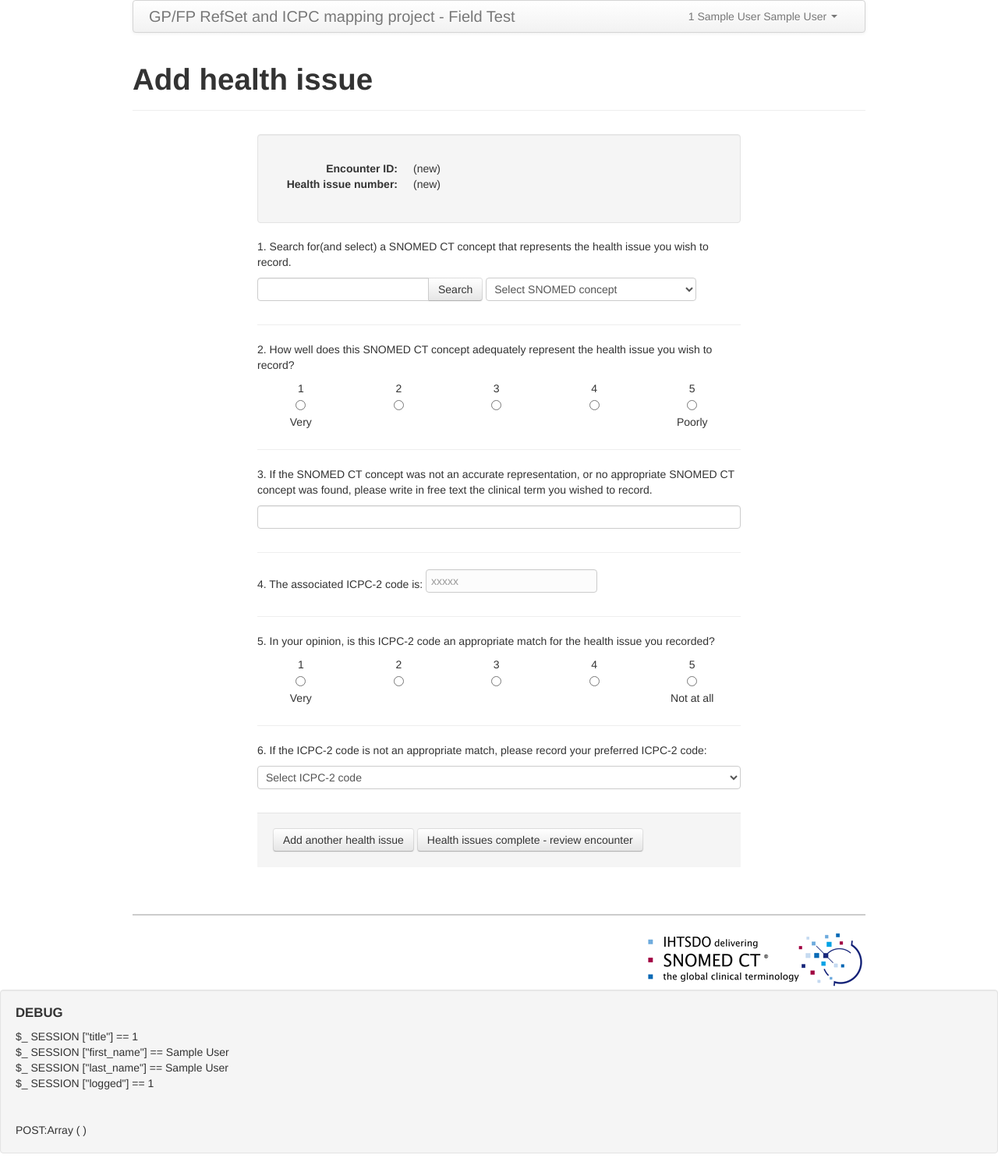
After one commit to dwndwns123/sno, a PHP site: page /add-health-issue.php in a window 1280 px wide. The commit adds this page. Shown: the whole page at 78% size. Run offline with PHP 8.4, Linux system fonts and the light colour scheme; the visitor is signed in with stand-in values (Sample User, id 1).

Commit message:
Add health issue screen duplicated from add rfe

```diff
--- /dev/null
+++ b/add-health-issue.php
@@ -0,0 +1,123 @@
+<?php include "inc/conn.php"; ?>
+<!DOCTYPE html>
+<html lang="en">
+<head>
+  <?php require('inc/head.php'); ?>
+
+  <title>SNOMED CT GP/FP RefSet Field Test - Add health issue</title>
+</head>
+<body>
+  <div class="container">
+    <?php require('inc/header.php'); ?>
+    <div class="main clearfix">
+
+      <div class="page-header">
+        <h1>Add health issue</h1>
+      </div>
+<?php
+if(!$_SESSION["logged"]){
+  include('inc/not-logged-in.php');
+} else {
+?>
+      <div class="row">
+        <div class="span8 offset2">
+          <div class="well">
+            <dl class="dl-horizontal">
+              <dt>Encounter ID:</dt>
+              <dd>(new)</dd>
+              <dt>Health issue number:</dt>
+              <dd>(new)</dd>
+            </dl>
+          </div>
+        </div>
+      </div>
+
+      <div class="row">
+        <div class="span8 offset2">
+          <form method="post" action="rfe" id="healthIssue" name="healthIssue" data-validate="parsley">
+            <fieldset>
+              <p>1. Search for(and select) a SNOMED CT concept that represents the health issue you wish to record.</p>
+              <div class="input-append">
+                <input id="healthissueSearch" name="healthissueSearch" type="text" maxlength="50">
+                <button class="btn" type="button">Search</button>
+              </div>
+              <select class="input-xlarge" id="healthissueConcepts" name="healthissueConcepts">
+                <option value="">Select SNOMED concept</option>
+                <?php require('inc/concepts.php'); ?>
+              </select>
+              <hr>
+              <p>2. How well does this SNOMED CT concept adequately represent the health issue you wish to record?</p>
+              <div class="likert">
+                <label class="radio inline">
+                  <span>1</span><input type="radio" name="healthissueConceptrepresentation" id="healthissueConceptrepresentation1" value="1"><span>Very</span>
+                </label>
+                <label class="radio inline">
+                  <span>2</span><input type="radio" name="healthissueConceptrepresentation" id="healthissueConceptrepresentation2" value="2">
+                </label>
+                <label class="radio inline">
+                  <span>3</span><input type="radio" name="healthissueConceptrepresentation" id="healthissueConceptrepresentation3" value="3">
+                </label>
+                <label class="radio inline">
+                  <span>4</span><input type="radio" name="healthissueConceptrepresentation" id="healthissueConceptrepresentation4" value="4">
+                </label>
+                <label class="radio inline">
+                  <span>5</span><input type="radio" name="healthissueConceptrepresentation" id="healthissueConceptrepresentation5" value="5"><span>Poorly</span>
+                </label>
+              </div>
+              <hr>
+              <p>3. If the SNOMED CT concept was not an accurate representation, or no appropriate SNOMED CT concept was found, please write in free text the clinical term you wished to record.</p>
+              <input type="text" class="span8" id="healthissueConceptfreetext" name="healthissueConceptfreetext" maxlength="250">
+              <hr>
+              <p>4. The associated ICPC-2 code is: <span class="uneditable-input span3">xxxxx</span></p>
+              <hr>
+              <p>5. In your opinion, is this ICPC-2 code an appropriate match for the health issue you recorded?</p>
+              <div class="likert">
+                <label class="radio inline">
+                  <span>1</span><input type="radio" name="healthissueIcpc2appropriate" id="healthissueIcpc2appropriate1" value="1"><span>Very</span>
+                </label>
+                <label class="radio inline">
+                  <span>2</span><input type="radio" name="healthissueIcpc2appropriate" id="healthissueIcpc2appropriate2" value="2">
+                </label>
+                <label class="radio inline">
+                  <span>3</span><input type="radio" name="healthissueIcpc2appropriate" id="healthissueIcpc2appropriate3" value="3">
+                </label>
+                <label class="radio inline">
+                  <span>4</span><input type="radio" name="healthissueIcpc2appropriate" id="healthissueIcpc2appropriate4" value="4">
+                </label>
+                <label class="radio inline">
+                  <span>5</span><input type="radio" name="healthissueIcpc2appropriate" id="healthissueIcpc2appropriate5" value="5"><span>Not at all</span>
+                </label>
+              </div>
+              <hr>
+              <p>6. If the ICPC-2 code is not an appropriate match, please record your preferred ICPC-2 code:</p>
+              <select id="healthissueIcpc2choice" name="healthissueIcpc2choice" class="span8">
+                <option value="">Select ICPC-2 code</option>
+                <option value="">ICPC-2 code and label</option>
+                <option value="">ICPC-2 code and label</option>
+                <option value="">ICPC-2 code and label</option>
+                <option value="">ICPC-2 code and label</option>
+                <option value="">ICPC-2 code and label</option>
+                <option value="">ICPC-2 code and label</option>
+                <option value="">ICPC-2 code and label</option>
+                <option value="">ICPC-2 code and label</option>
+              </select>
+
+              <div class="form-actions">
+                <button type="submit" class="btn">Add another health issue</button>
+                <a href="add-health-issue.php" class="btn">Health issues complete - review encounter</a>
+              </div>
+
+            </fieldset>
+          </form>
+        </div>
+      </div>
+<?php
+}
+?>
+    </div>
+    <?php require('inc/footer.php'); ?>
+  </div>
+
+<?php require('inc/script.php'); ?>
+</body>
+</html>
--- a/index.php
+++ b/index.php
@@ -106,7 +106,7 @@ if(!$_SESSION["logged"]){
       </div>
       <div class="row">
         <div class="span2 offset5">
-          <a class="btn btn-large btn-block btn-primary" href="new-encounter.php">Add encounter</a>
+          <a class="btn btn-large btn-block btn-primary" href="add-rfe.php">Add encounter</a>
         </div>
       </div>
       <div class="row disclaimer">
```
Also changed, not shown: add-rfe.php (renamed from new-encounter.php, +14 -5 lines).
